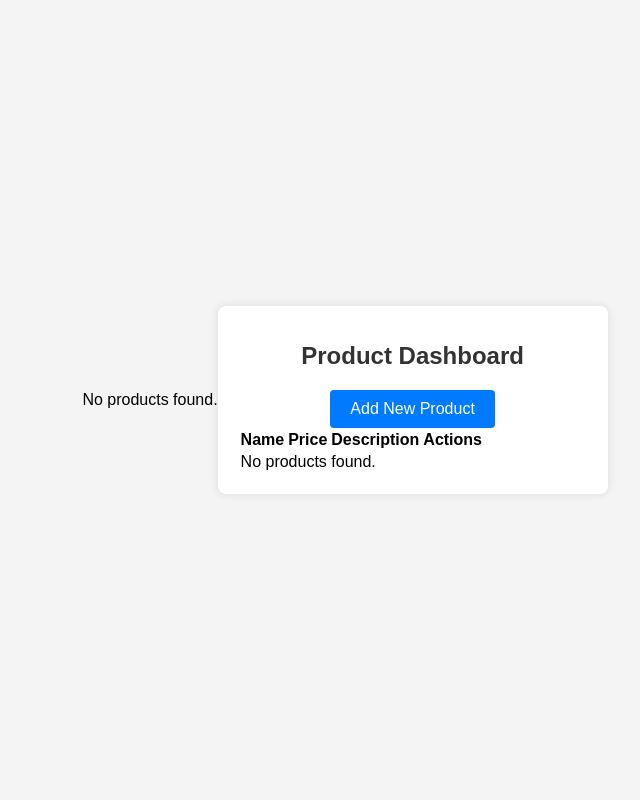
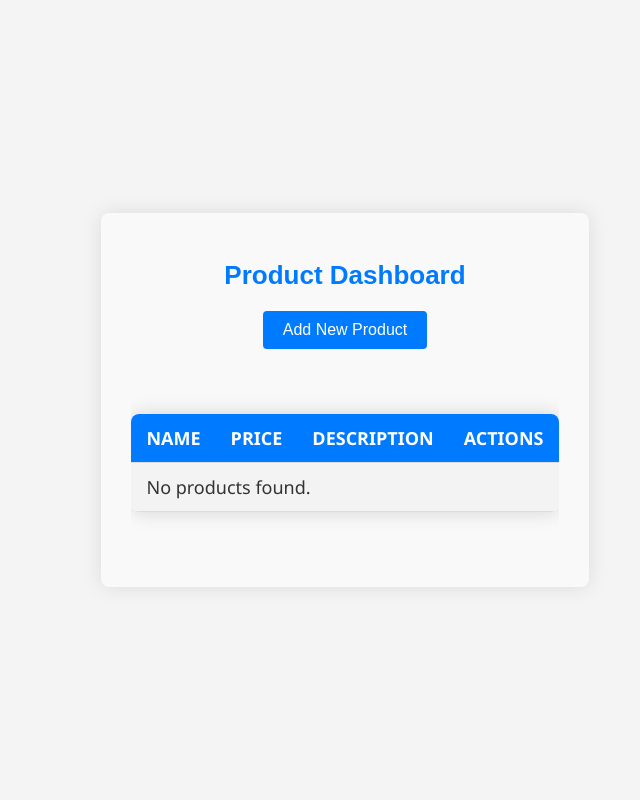
Before and after one commit to na0260/product_managemnet_php, a PHP site: page /dashboard.php in a window 1280 px wide. Shown: the whole page, without its empty margins (295-935 px from the left). Run offline with PHP 8.4, Linux system fonts and the light colour scheme; data that the repository does not hold is empty.

Commit message:
ui modified

```diff
--- a/assets/css/style.css
+++ b/assets/css/style.css
@@ -12,18 +12,20 @@ body {
 }
 
 .container {
-    background-color: #fff;
-    padding: 20px;
     border-radius: 8px;
-    box-shadow: 0 0 10px rgba(0, 0, 0, 0.1);
     text-align: center;
-    width: 350px;
+    width: auto;
+    padding: 30px;
+    background-color: #f9f9f9;
+    max-width: 1200px;
+    margin: auto;
+    box-shadow: 0 0 20px rgba(0, 0, 0, 0.1);
 }
 
 h1 {
+    font-size: 26px;
     margin-bottom: 20px;
-    font-size: 24px;
-    color: #333;
+    color: #007bff;
 }
 
 p {
@@ -49,3 +51,73 @@ p {
 .btn:hover {
     background-color: #0056b3;
 }
+
+a.btn {
+    margin-bottom: 20px;
+    display: inline-block;
+}
+
+table {
+    width: 100%;
+    border-collapse: collapse;
+    margin: 25px 0;
+    font-size: 18px;
+    font-family: 'Segoe UI', Tahoma, Geneva, Verdana, sans-serif;
+    background-color: #ffffff;
+    box-shadow: 0 0 20px rgba(0, 0, 0, 0.15);
+    border-radius: 8px;
+    overflow: hidden;
+}
+
+table th, table td {
+    padding: 12px 15px;
+    text-align: left;
+    border-bottom: 1px solid #dddddd;
+}
+
+table th {
+    background-color: #007bff;
+    color: #ffffff;
+    font-weight: bold;
+    text-transform: uppercase;
+}
+
+table tr {
+    transition: background-color 0.3s ease;
+}
+
+table tr:nth-of-type(even) {
+    background-color: #f3f3f3;
+}
+
+table tr:nth-of-type(odd) {
+    background-color: #ffffff;
+}
+
+table tr:hover {
+    background-color: #f1f1f1;
+}
+
+table td {
+    color: #333333;
+}
+
+table td .btn {
+    padding: 8px 12px;
+    color: #ffffff;
+    background-color: #007bff;
+    text-decoration: none;
+    border-radius: 4px;
+    font-size: 14px;
+    transition: background-color 0.3s ease;
+}
+
+table td .btn:hover {
+    background-color: #0056b3;
+}
+
+.table-container {
+    width: 100%;
+    overflow-x: auto;
+    margin: 20px 0;
+}
--- a/dashboard.php
+++ b/dashboard.php
@@ -1,30 +1,3 @@
-<?php
-// dashboard.php
-include 'config.php';
-
-$result = $conn->query("SELECT * FROM products");
-
-if ($result->num_rows > 0) {
-    echo "<table>";
-    echo "<tr><th>Name</th><th>Price</th><th>Description</th><th>Actions</th></tr>";
-    while($row = $result->fetch_assoc()) {
-        echo "<tr>";
-        echo "<td>" . $row['name'] . "</td>";
-        echo "<td>" . $row['price'] . "</td>";
-        echo "<td>" . $row['description'] . "</td>";
-        echo "<td>";
-        echo "<a href='edit_product.php?id=" . $row['id'] . "'>Edit</a> | ";
-        echo "<a href='delete_product.php?id=" . $row['id'] . "' onclick='return confirm(\"Are you sure?\")'>Delete</a>";
-        echo "</td>";
-        echo "</tr>";
-    }
-    echo "</table>";
-} else {
-    echo "No products found.";
-}
-
-$conn->close();
-?>
 <!DOCTYPE html>
 <html lang="en">
 <head>
@@ -37,6 +10,7 @@ $conn->close();
 <div class="container">
     <h1>Product Dashboard</h1>
     <a href="./create_product.php" class="btn">Add New Product</a>
+    <div class="table-container">
         <table>
             <tr>
                 <th>Name</th>
@@ -57,8 +31,8 @@ $conn->close();
                     echo "<td>" . $row['price'] . "</td>";
                     echo "<td>" . $row['description'] . "</td>";
                     echo "<td>";
-                echo "<a href='./edit_product.php?id=" . $row['id'] . "' class='btn'>Edit</a> ";
-                echo "<a href='./delete_product.php?id=" . $row['id'] . "' class='btn' onclick='return confirm(\"Are you sure?\")'>Delete</a>";
+                    echo "<a href='edit_product.php?id=" . $row['id'] . "' class='btn'>Edit</a> ";
+                    echo "<a href='delete_product.php?id=" . $row['id'] . "' class='btn' onclick='return confirm(\"Are you sure?\")'>Delete</a>";
                     echo "</td>";
                     echo "</tr>";
                 }
@@ -70,5 +44,6 @@ $conn->close();
             ?>
         </table>
     </div>
+</div>
 </body>
 </html>
--- a/login.php
+++ b/login.php
@@ -46,10 +46,10 @@ if ($_SERVER["REQUEST_METHOD"] == "POST") {
     <form action="./login.php" method="POST">
         <label for="email">Email</label>
         <input type="email" name="email" id="email" required>
-
+        <br><br>
         <label for="password">Password</label>
         <input type="password" name="password" id="password" required>
-
+        <br><br>
         <button type="submit" class="btn">Login</button>
     </form>
     <p>Don't have an account? <a href="register.php">Register here</a>.</p>
```
Lines whose indentation alone changed are shown as unchanged.
